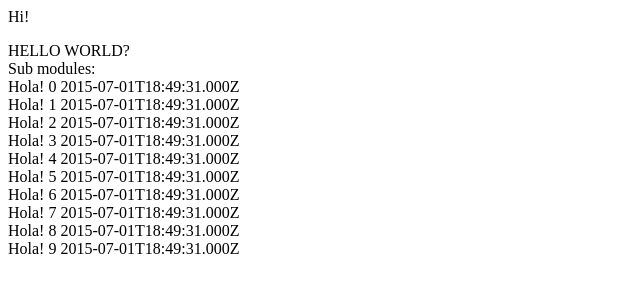
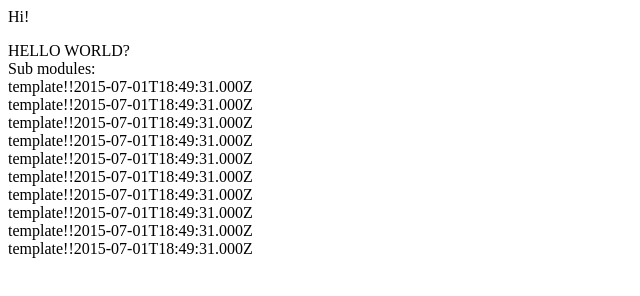
Before and after one commit to mikaelTorvinen/FW.js, a plain HTML site: page test.html in a window 1280 px wide. Shown: the whole page, without its empty margins (0-640 px from the left). Drawn offline with Linux system fonts and the light colour scheme.

Commit message:
tempaletCache fixed

```diff
--- a/fw_services.js
+++ b/fw_services.js
@@ -14,7 +14,7 @@ FW.addService("FW_templateCache",[],function(deps){
             req.responseType="text";
             req.onreadystatechange=function(){
                 if(req.readyState==4 && req.status==200){
-                    cache[url]=XMLHttpRequest.responseText;
+                    cache[url]=req.responseText;
                     handler.call(null,cache[url]);
                 }
             }
--- /dev/null
+++ b/templates/template.html
@@ -0,0 +1,3 @@
+
+
+template!!
--- a/test.html
+++ b/test.html
@@ -7,6 +7,7 @@
         </div>
 
         <script src="fw_min.js"></script>
+        <script src="fw_services.js"></script>
         <script>
 
             FW.addService("rootService",[],function(deps){
@@ -41,10 +42,23 @@
                 console.log("demo module initialized!");
             });
 
-            FW.addController("demoModule2",["rootService"],function(elm,deps){
-                elm.innerHTML="Hola! "+deps.rootService.getCount();
-                return function(text){
-                     elm.innerHTML+=" "+text;
+            FW.addController("demoModule2",["FW_templateCache"],function(elm,deps){
+                var template;
+                var text;
+                deps.FW_templateCache.load("./templates/template.html",function(temlp){
+                    template=temlp;
+                    render();
+                });
+
+                function render(){
+                    if(template && text){
+                        elm.innerHTML=template+text;
+                    }
+                };
+
+                return function(txt){
+                     text=txt;
+                     render();
                 }
             });
 
```
